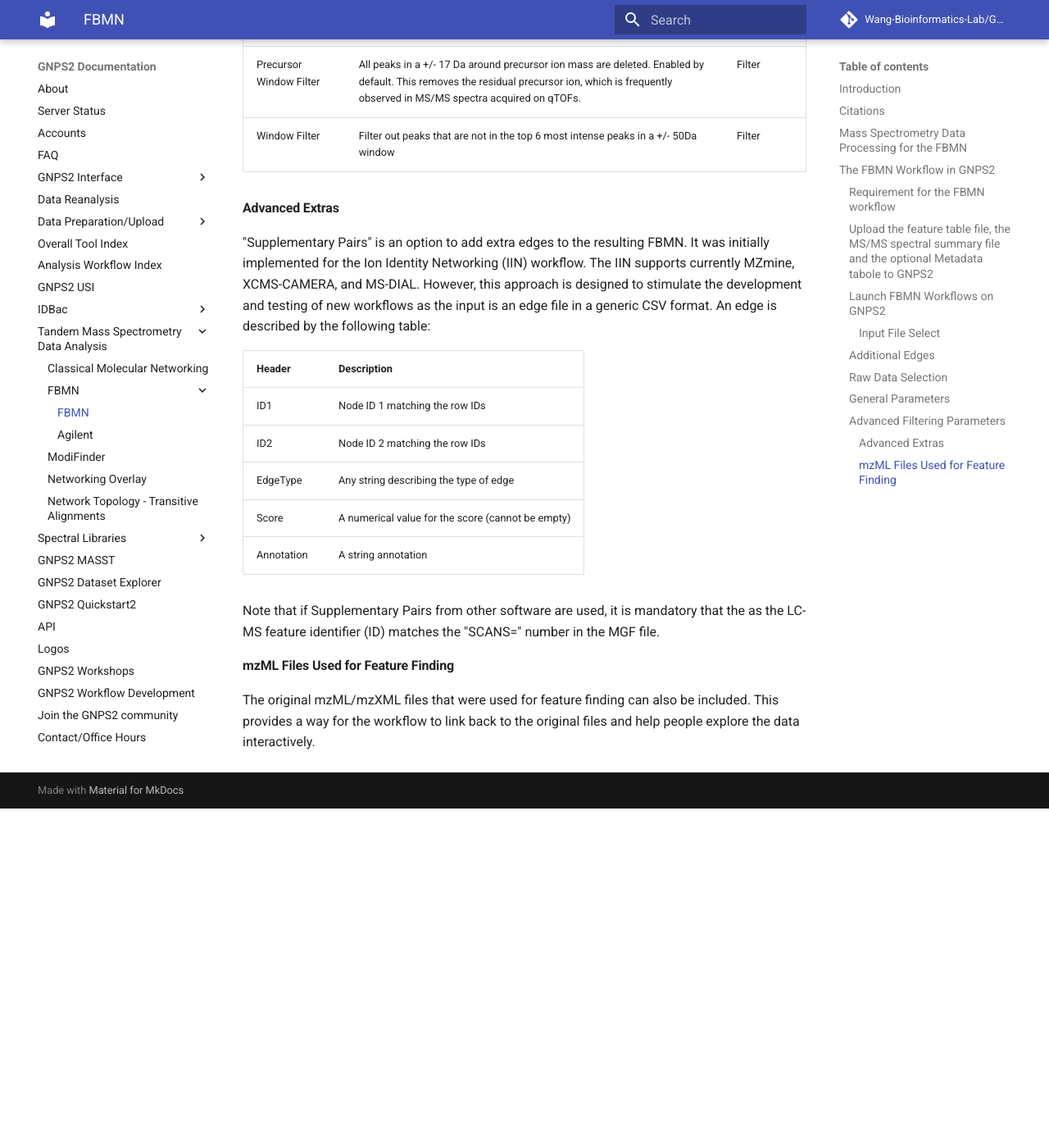
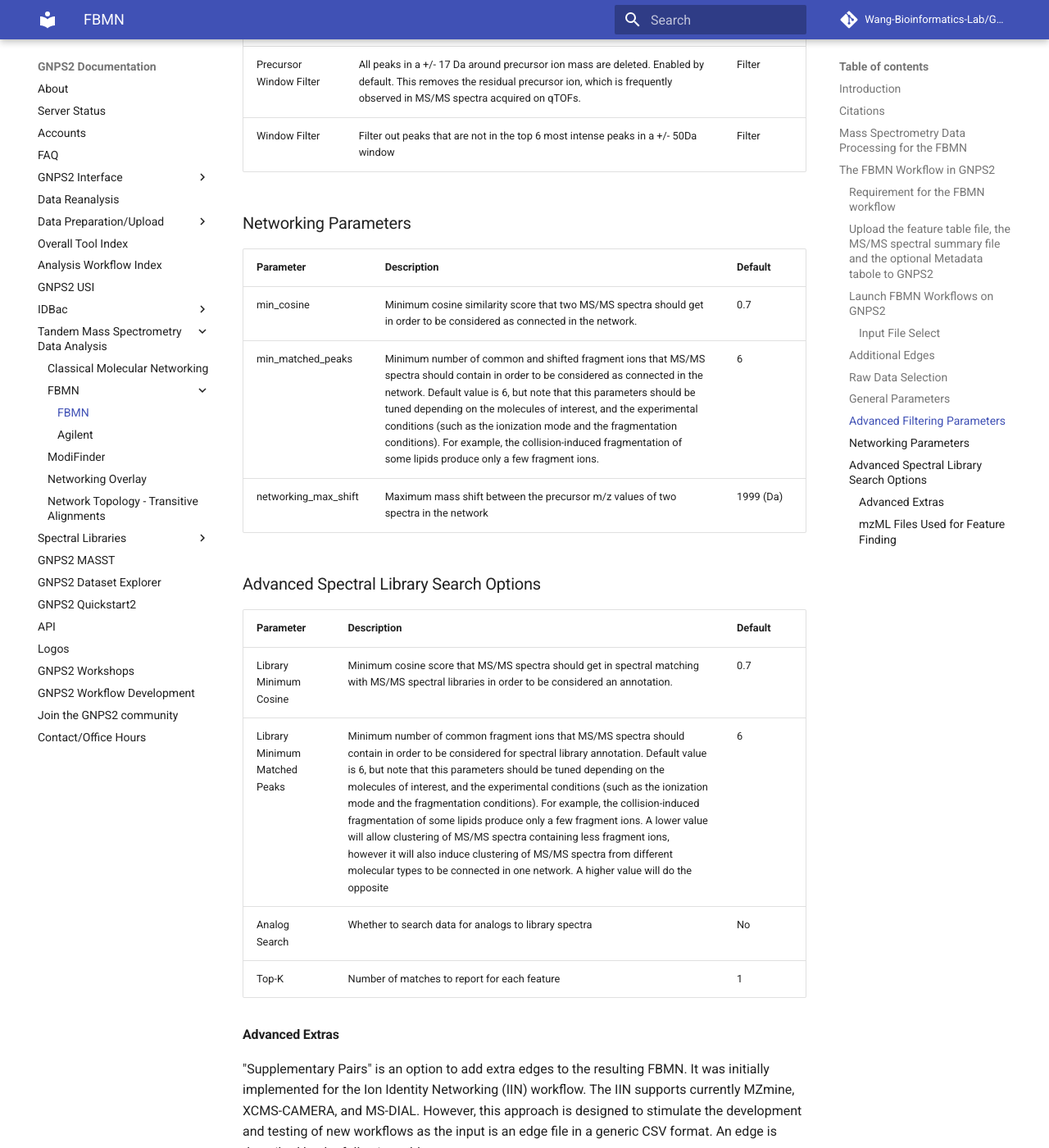
Before and after one commit to Wang-Bioinformatics-Lab/GNPS2_Documentation, an MkDocs documentation site: the page built from docs/fbmn.md, in a window 1280 px wide and 1400 px high, scrolled down 3821 px. Shown: the whole window at 82% size. Built offline with MkDocs 1.6.1 and Material for MkDocs 9.7.7, drawn with Linux system fonts in a browser that asks for light colours; comment, search, counter and statistics services are not loaded; before the commit the page ends 4807 px from its top, so only the background shows below that; some of the changed text lies outside the part shown.

Commit message:
Update fbmn.md (#29)
More content added to fbmn.md

```diff
--- a/docs/fbmn.md
+++ b/docs/fbmn.md
@@ -72,8 +72,8 @@
 ### General Parameters
 | Parameter  | Description          | Default |
 | ------------- |-------------| -----|
-| Precursor Ion Tolerance (PIMT) | Parameter used for spectral library search expressed in Daltons. Note that the value of this parameters should be consistent with the capabilities of the mass spectrometer and the specific instrument method used to generated the MS/MS data. Recommended Values value is ± 0.02 Da for high-resolution instruments (q-TOF, q-Orbitrap) and ± 2.0 Da for low-resolution instruments (ion traps, QqQ).| 2.0 |
-| Fragment Ion Tolerance (FIMT)	      | Parameters used for molecular networking and MS/MS spectral library searches. This value specifies how much fragment ions can be shifted from their expected m/z values. Recommended Values value is ± 0.02 Da for high-resolution instruments (q-TOF, q-Orbitrap) and ± 0.5 Da for low-resolution instruments (ion traps, QqQ). | 0.5 |
+| Precursor Ion Mass Tolerance (PIMT) | Parameter used for spectral library search expressed in Daltons. Note that the value of this parameters should be consistent with the capabilities of the mass spectrometer and the specific instrument method used to generated the MS/MS data. Recommended Values value is ± 0.02 Da for high-resolution instruments (q-TOF, q-Orbitrap) and ± 2.0 Da for low-resolution instruments (ion traps, QqQ).| 2.0 |
+| Fragment Ion Mass Tolerance (FIMT)	      | Parameters used for molecular networking and MS/MS spectral library searches. This value specifies how much fragment ions can be shifted from their expected m/z values. Recommended Values value is ± 0.02 Da for high-resolution instruments (q-TOF, q-Orbitrap) and ± 0.5 Da for low-resolution instruments (ion traps, QqQ). | 0.5 |
 
 ### Advanced Filtering Parameters
 | Parameter        | Description          | Default
@@ -82,7 +82,21 @@
 | Precursor Window Filter | All peaks in a +/- 17 Da around precursor ion mass are deleted. Enabled by default. This removes the residual precursor ion, which is frequently observed in MS/MS spectra acquired on qTOFs. | Filter | |
 | Window Filter | Filter out peaks that are not in the top 6 most intense peaks in a +/- 50Da window | Filter |
 
+### Networking Parameters
+| Parameter        | Description          | Default |
+| ------------- |-------------| -----|
+| min_cosine | Minimum cosine similarity score that two MS/MS spectra should get in order to be considered as connected in the network. | 0.7 |
+| min_matched_peaks | Minimum number of common and shifted fragment ions that MS/MS spectra should contain in order to be considered as connected in the network. Default value is 6, but note that this parameters should be tuned depending on the molecules of interest, and the experimental conditions (such as the ionization mode and the fragmentation conditions). For example, the collision-induced fragmentation of some lipids produce only a few fragment ions. | 6 |
+| networking_max_shift | Maximum mass shift between the precursor m/z values of two spectra in the network | 1999 (Da)|
 
+### Advanced Spectral Library Search Options
+
+| Parameter        | Description          | Default |
+| ------------- |-------------| -----|
+| Library Minimum Cosine |Minimum cosine score that MS/MS spectra should get in spectral matching with MS/MS spectral libraries in order to be considered an annotation.| 0.7 |
+| Library Minimum Matched Peaks | Minimum number of common fragment ions that MS/MS spectra should contain in order to be considered for spectral library annotation. Default value is 6, but note that this parameters should be tuned depending on the molecules of interest, and the experimental conditions (such as the ionization mode and the fragmentation conditions). For example, the collision-induced fragmentation of some lipids produce only a few fragment ions. A lower value will allow clustering of MS/MS spectra containing less  fragment ions, however it will also induce clustering of MS/MS spectra from different molecular types to be connected in one network. A higher value will do the opposite| 6 |
+| Analog Search |Whether to search data for analogs to library spectra| No |
+| Top-K |Number of matches to report for each feature| 1 |
 
 #### Advanced Extras
 
```
